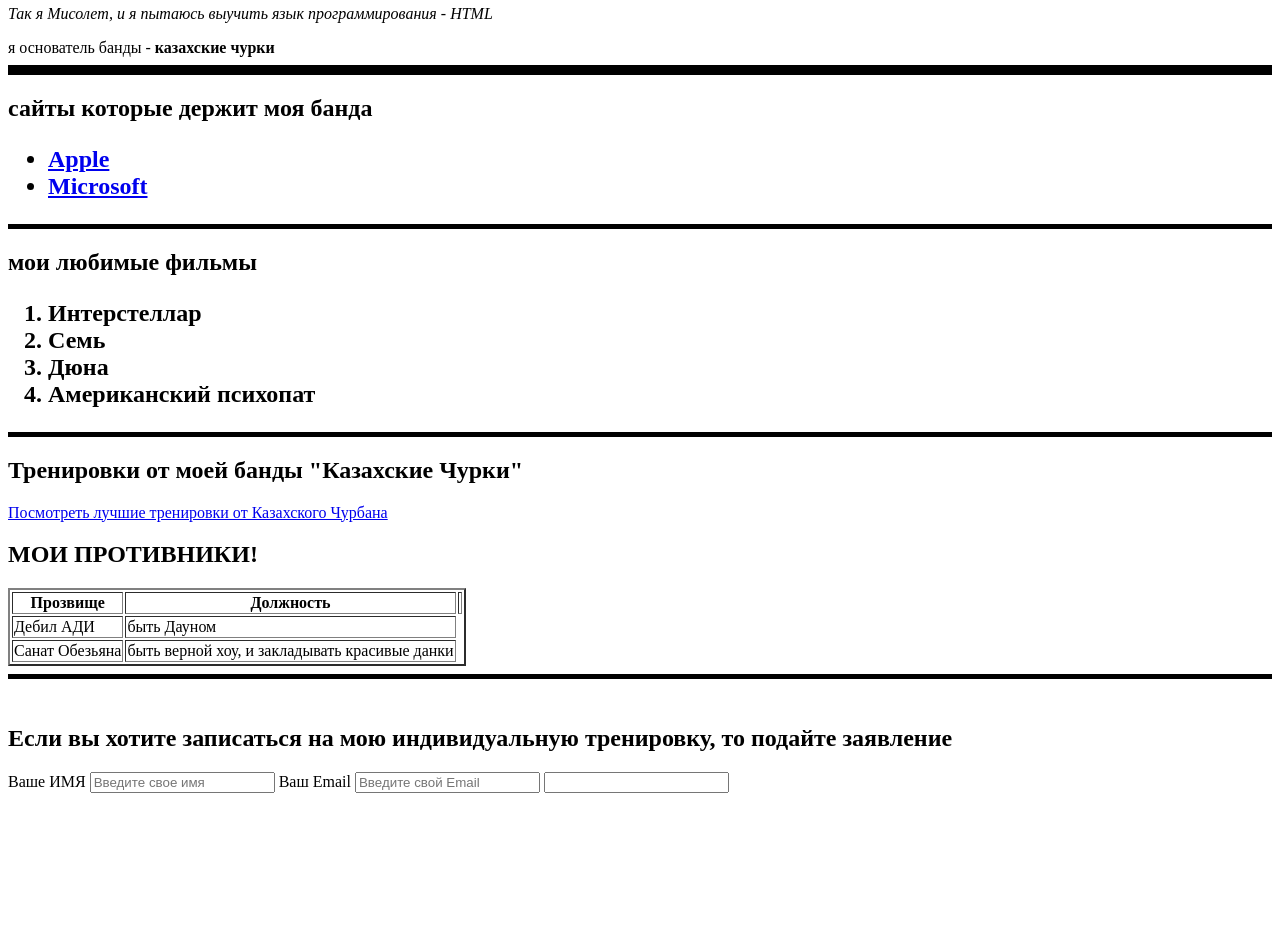
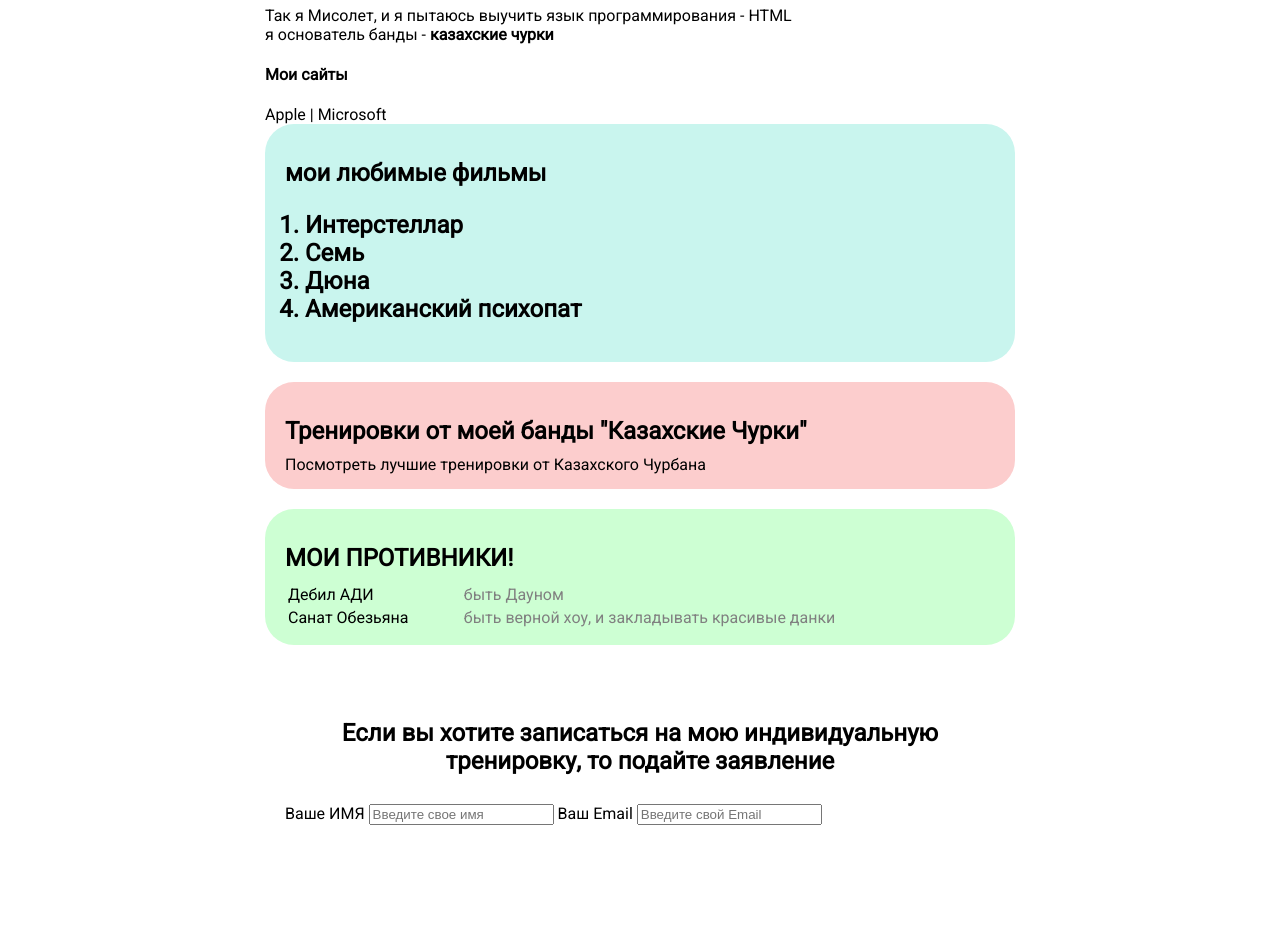
Before and after one commit to misolet/mzxc, a plain HTML site: page index.html in a window 1280 px wide. Shown: the part 387-1317 px from the top of the page. Before the commit the page ends 1206 px from the top, so only its background shows below. Drawn offline with Linux system fonts and the light colour scheme.

Commit message:
Add files via upload

```diff
--- a/index.html
+++ b/index.html
@@ -3,55 +3,49 @@
 <head>
     <meta charset="UTF-8">
     <title>zxc</title>
+    <link href="styles.css" rel="stylesheet"/>
+    <style>
+    </style>
 </head>
 <body>
-    <img src="https://i.pinimg.com/originals/36/4a/6f/364a6f923247df2505bde7224fe2581d.jpg"  />
- <h1>m1solet</h1>
-<p><em>Так я Мисолет, и я пытаюсь выучить язык программирования - HTML</em></p>
+    <div class="contauer">
+    <div class="info">
+    <img src="https://i.pinimg.com/originals/36/4a/6f/364a6f923247df2505bde7224fe2581d.jpg" class="avatar" />
+
+    <h1>m1solet</h1>
+    <div class="info-text">
+<p>Так я Мисолет, и я пытаюсь выучить язык программирования - HTML</p>
 <p2> я основатель банды - <strong>казахские чурки</strong></p2>
- <hr size = 10 color = "black"/>
-<h2>сайты которые держит моя банда
-    <ul>
-        <li>
-            <a href="https://www.apple.com/ru">Apple</a>
-
-        </li>
-        <li>
-            <a href="https://www.microsoft.com/ru-ru">Microsoft</a>
+<h4>Мои сайты</h4>
 
 
-        </li>
-    </ul>
-</h2>
-<hr size = "5" color = "black" />
+           <a href="https://www.apple.com/ru">Apple</a>
+
+       |
+           <a href="https://www.microsoft.com/ru-ru">Microsoft</a>
+</div>
+
+<div class="card bg-yellow">
 <h2>мои любимые фильмы
-    <ol>
+    <ol class="list">
         <li>Интерстеллар
-
         </li>
         <li>Семь</li>
         <li>Дюна</li>
         <li>Американский психопат</li>
+    </ol>
+</div>
 
-    </ol>
-<hr size = "5" color = "black" />
-</h2>
+<div class="card bg-red">
 <h2>Тренировки от моей банды "Казахские Чурки"</h2>
-<a href="kazakhfight.html">Посмотреть лучшие тренировки от Казахского Чурбана</a>
+<a href="https://bartendaz.ru/training/trenirovki-bojtsov/trenirovki-habiba-nurmagomedova/">Посмотреть лучшие тренировки от Казахского Чурбана</a>
+</div>
+
+
+        <div class="card bg-green"  >
 <h2>МОИ ПРОТИВНИКИ!</h2>
-<table border="2">
-    <tr>
-        <th>
-            Прозвище
-        </th>
-        <th>
-            Должность
-        </th>
-        <th>
+<table class="table">
 
-        </th>
-    </tr>
-    <tr>
         <td>
            Дебил АДИ
         </td>
@@ -66,34 +60,35 @@
         <td>
             быть верной хоу, и закладывать красивые данки
     </tr>
+</table>
+</div>
+</div>
 
-</table>
-<hr size = "5" color = "black" />
+
 
 <br>
-
+<div class="card">
+    <div class="contact">
 <h2>Если вы хотите записаться на мою индивидуальную тренировку, то подайте заявление</h2>
-
+<br>
 <form>
     <label for="name">Ваше ИМЯ</label>
     <input type="text" id="name"
 placeholder="Введите свое имя"
-
 <br>
-
 <label for="Email">Ваш Email</label>
     <input type="text" id="email"
 placeholder="Введите свой Email"
-
-<br>
-<input type="sumbit">
-
+ <br>
+</div>
 </form>
+</div>
 
 
-<br>
 
 
+</div>
+<div style="margin-bottom:500px;;"></div>
 </body>
 
 </html>
--- /dev/null
+++ b/styles.css
@@ -0,0 +1,117 @@
+@import url('https://fonts.googleapis.com/css2?family=Roboto&display=swap');
+
+
+body {
+    background-color: f1f1f1;
+    color: 0f141e
+
+    font-size 16px;
+    /* font-weight: normal; */
+    font-family: 'Roboto', sans-serif;
+
+}
+
+.avatar {
+    width: 400px;
+    border-radius: 50px;
+    box-shadow: 17px 17px 14px rgba(0, 0, 0, 0 25);
+}
+
+a {
+    color: black;
+    text-decoration: none;
+}
+
+a:hover{
+    text-decoration:underline;
+}
+
+a:active{
+    color:chocolate
+}
+
+a:visited{
+    color: grey;
+}
+
+.info {
+    margin-bottom: 20px;
+
+}
+
+.card h2 {
+    margin-bottom: 10px;
+}
+
+
+
+
+.info p {
+margin: 0;
+}
+
+
+.contauer {
+max-width: 750px;
+margin: auto;
+}
+
+
+
+
+
+
+/* .vk {
+background: green;
+border: 5px solid red;
+margin: 2opx;
+padding: 15px 40px;
+} */
+
+/* .box-model > div {
+background: black;
+height: 200px;
+width: 20%;
+float:left
+} */
+
+.bg-yellow {
+    background: #c9f5ee;
+}
+
+.bg-green {
+    background: #cdffd3;
+}
+
+.bg-red {
+    background: #fccdcd;
+}
+
+
+
+
+
+.card {
+padding: 15px 20px;
+margin-bottom: 20px;
+border-radius: 29px;
+}
+
+.list {
+    padding: 0 20px;
+}
+
+.table {
+    width: 100%;
+}
+
+.table td {
+    margin-bottom: 10px;
+}
+.table td:nth-child(2) {
+    color: grey;
+}
+
+.contact h2 {
+    text-align: center;
+}
```
